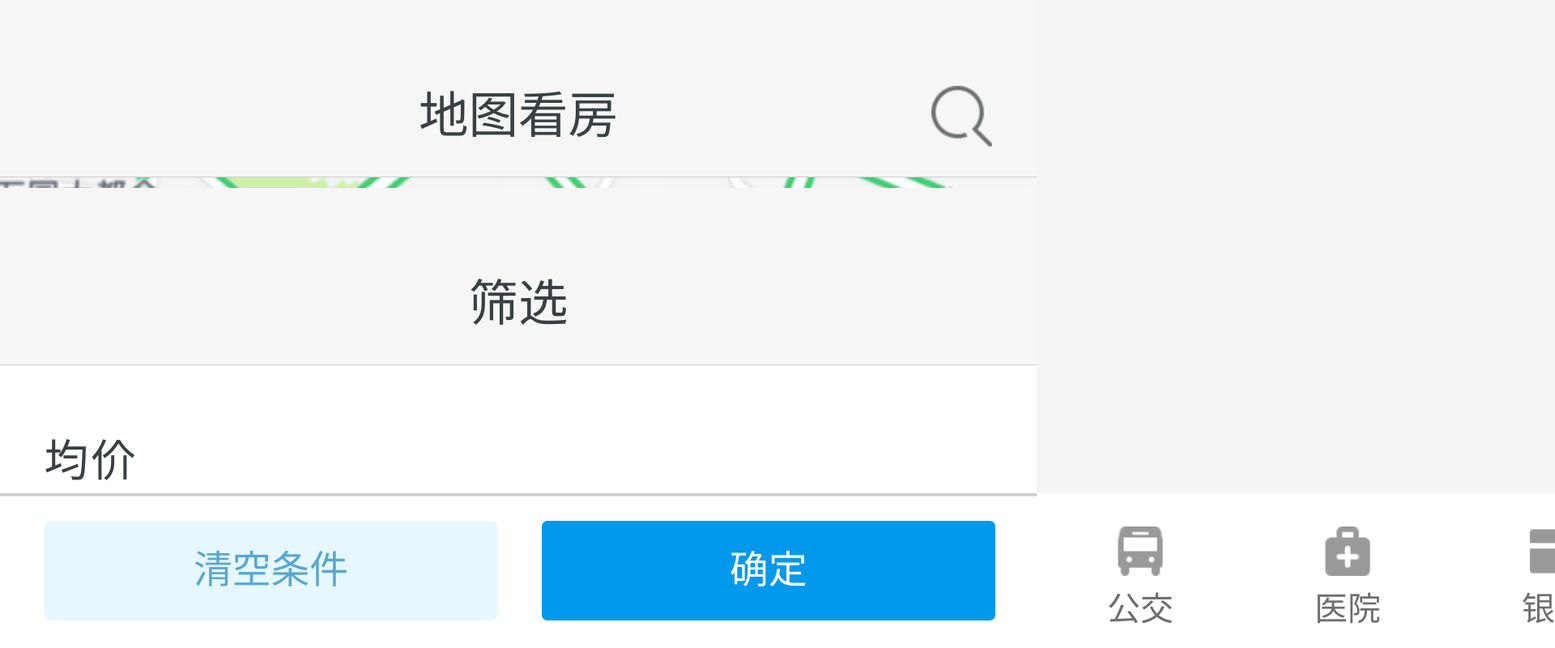
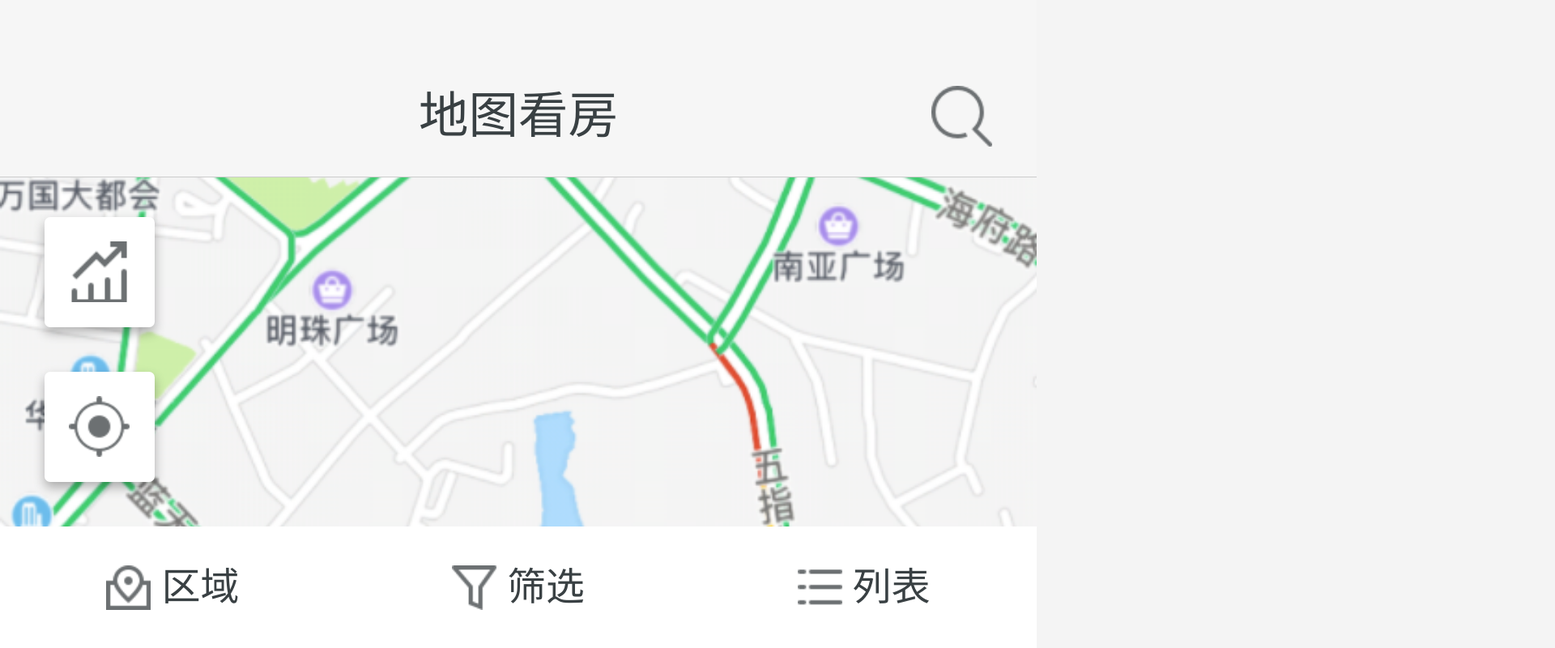
Before and after one commit to cherish-L/LVJU-ios, a plain HTML site: page index.html in a window 1280 px wide. Shown: the top 800 px of the page at 81% size, 1920 px wide, since content can reach past the window. Drawn offline with Linux system fonts and the light colour scheme.

Commit message:
20170805

```diff
--- a/css/map-house.scss
+++ b/css/map-house.scss
@@ -27,6 +27,7 @@ html,
 body {
     width: 100%;
     height: 100%;
+    overflow: hidden;
     font-family: PingFangSC-Regular;
     background: #f4f4f4;
 }
@@ -372,7 +373,7 @@ $sc:25;
 
 .maphouse-push {
     width: 100%;
-    height: 568px;
+    height: 0;
     z-index: 20;
     overflow: hidden;
     transition: all .3s;
@@ -382,7 +383,7 @@ $sc:25;
     background: #FFFFFF;
     .screen-push {
         width: 100%;
-        height: 568px;
+        height: 0;
         transition: all .3s;
         overflow: hidden;
         position: relative;
--- a/js/map-house.js
+++ b/js/map-house.js
@@ -162,10 +162,6 @@ $(function(){
 		$(".district-ul .district-li").removeClass("confirmthree")
 	})
 
-	//区域滚动监听事件
-	var regionS = new IScroll('.region-push-section', {
-		scrollbars: false
-	});
 	//筛选滚动监听事件
 	var screenS = new IScroll('.screen-push-section', {
 		scrollbars: false
```
Also changed, not shown: css/map-house.css.
